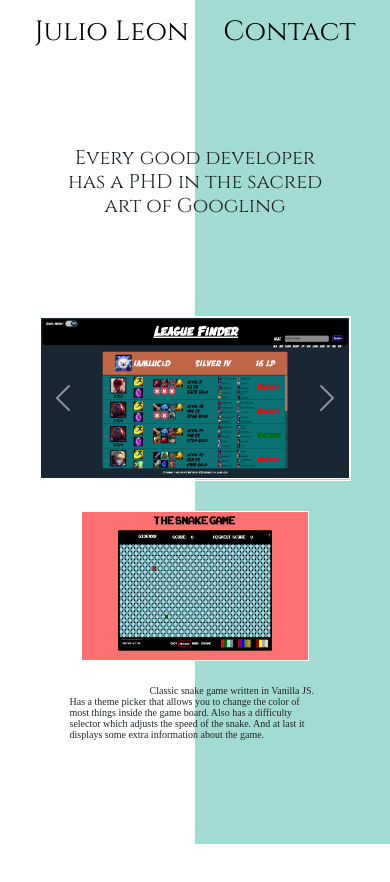
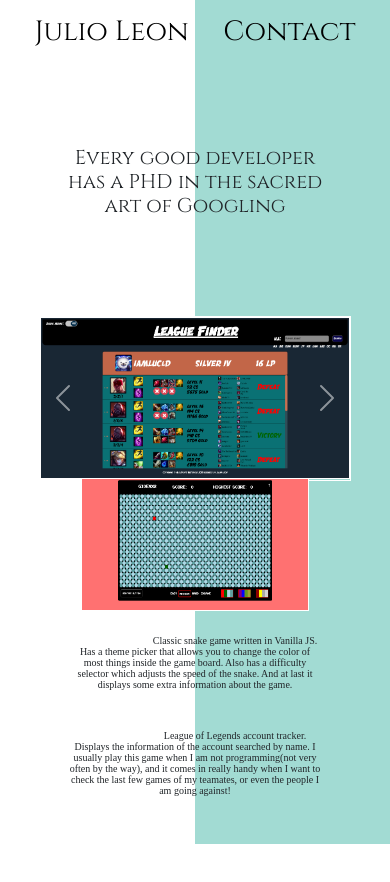
Before and after one commit to Julio-Leon/Porfolio, a React (Create React App) app in the folder porfolio_client/: page /#/home in a window 390 px wide. Shown: the top 882 px of the page. Built offline with nearby package versions, Linux system fonts and the light colour scheme; a web font is replaced by a local one.

Commit message:
centered quote

```diff
--- a/porfolio_client/src/styles/App_styles.css
+++ b/porfolio_client/src/styles/App_styles.css
@@ -165,6 +165,8 @@ img {
     .project-container {
         flex-direction: column;
         align-items: center;
+        margin-top: -20px;
+        margin-bottom: 0;
     }
 
     /* .quote-section {
@@ -181,6 +183,7 @@ img {
         align-items: center;
         text-indent: 80px;
         height: 120px;
+        text-align: center;
     }
 
     .project-image-container {
```
